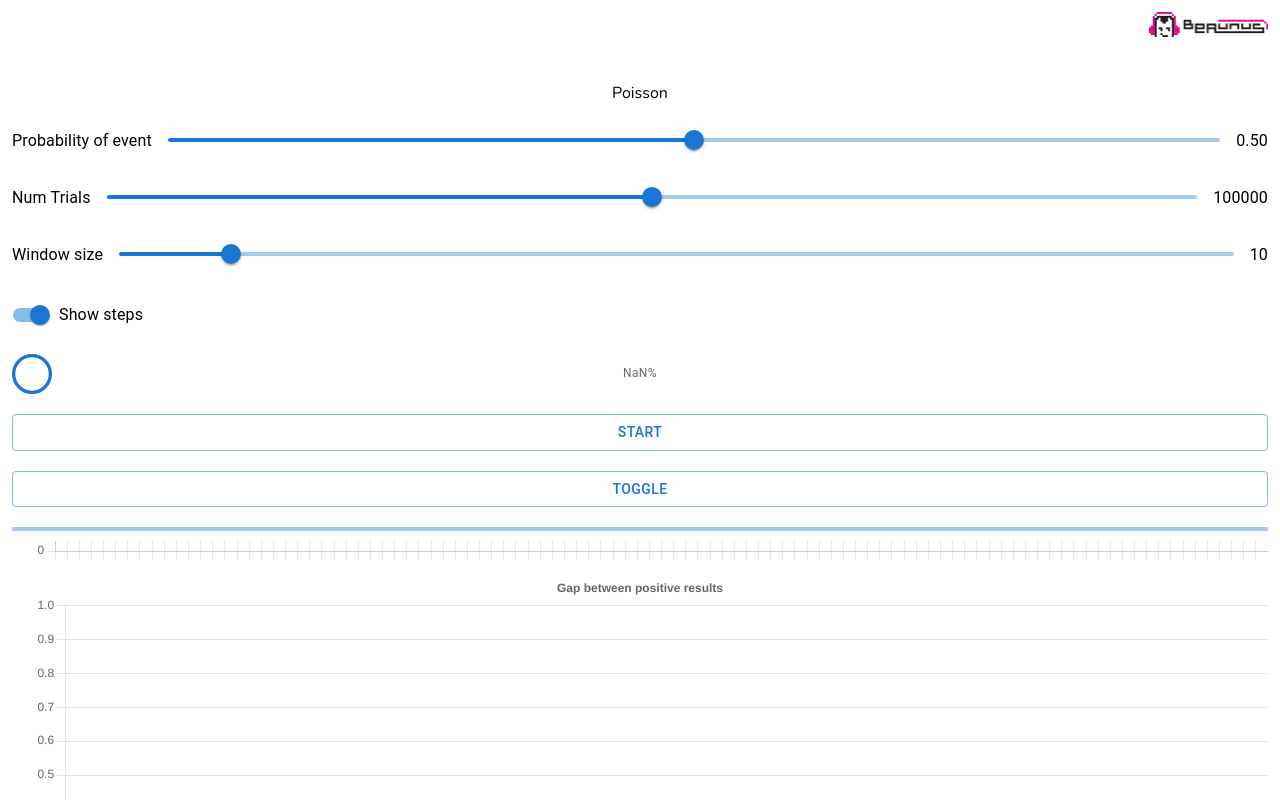
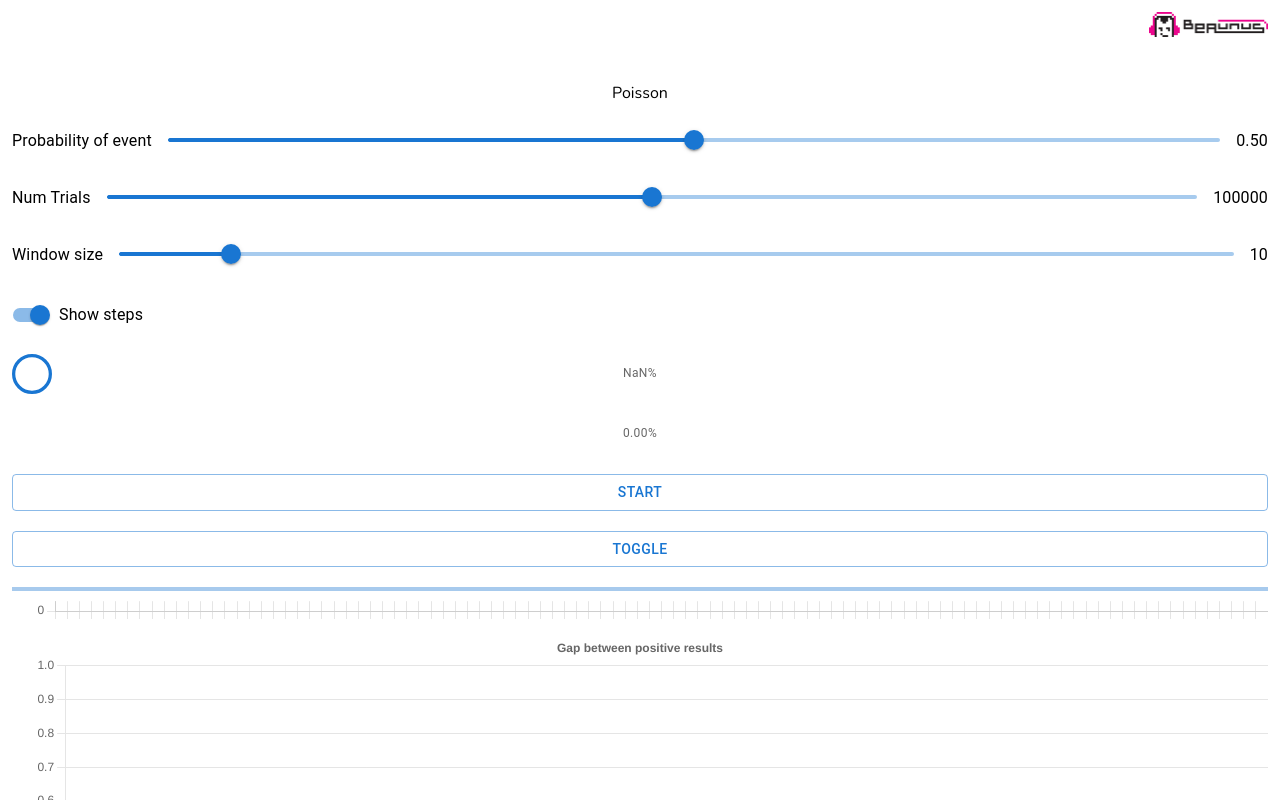
Before and after one commit to beaunus/beaunus.com, a Next.js app: page /experiments/poisson in a window 1280 px wide. Shown: the top 800 px of the page. Built offline with nearby package versions, Linux system fonts and the light colour scheme.

Commit message:
feature: window observed probability

```diff
--- a/pages/experiments/poisson.tsx
+++ b/pages/experiments/poisson.tsx
@@ -236,6 +236,11 @@ const Poisson: NextPage = () => {
           <CircularProgressWithLabel
             value={100 * (numPositivesState / numTrialsSoFar)}
           />
+          <CircularProgressWithLabel
+            value={
+              100 * (samplesState.filter(Boolean).length / samplesState.length)
+            }
+          />
           <Button
             onClick={() => {
               currentExperiment?.pause();
```
